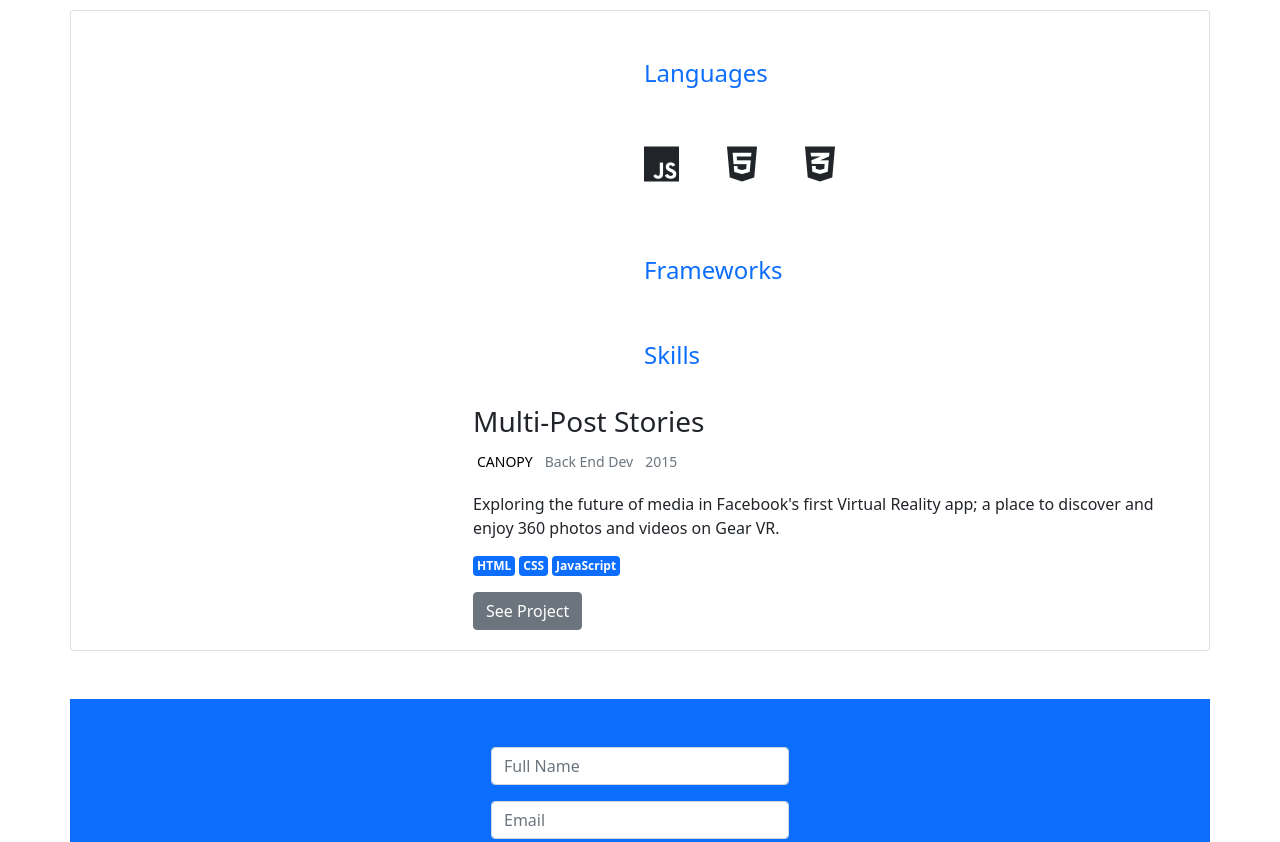
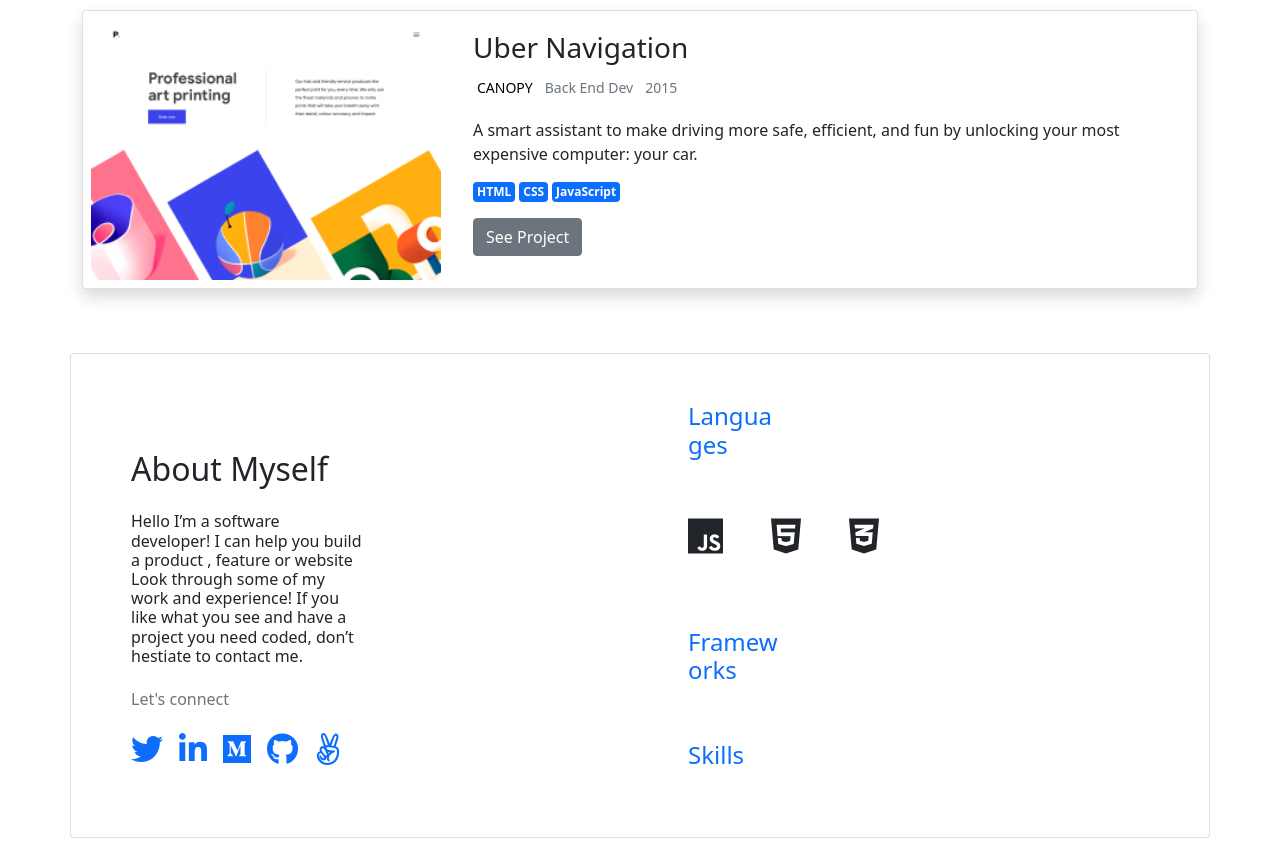
Before and after one commit to Sboursen/My-Portfolio-Bootstrap, a website: page index.html in a window 1280 px wide. Shown: the part 1819-2661 px from the top of the page. Drawn offline with nearby package versions, Linux system fonts and the light colour scheme.

Commit message:
Finish the styling of works section

```diff
--- a/index.html
+++ b/index.html
@@ -252,156 +252,16 @@
           </div>
         </div>
       </div>
-      </div>
-      </section>
-
-
-
-
-
-
-
-
-
-
-
-
-
-
-
-
-
-
-
-
-
-
-
-
-
-
-
-
-
-
-
-
-
-
-
-
-
-
-
-
-
-
-
-
-
-
-
-
-
-
-
-
-
-
-
-
-
-
-
-
-
-
-
-
-
-
-
-
-
-
-
-
-
-
-
-
-
-
-
-
-
-
-
-
-
-
-
-
-
-
-
-
-
-
-
-
-
-
-
-
-
-
-
-
-
-
-
-
-
-
-
-
-
-
-
-
-
-
-
-
-
-
-
-
-
-
-
-
-
-        <section id="about" class="container d-flex flex-column justify-content-center gap-5 rounded card mt-5 pt-5">
-        <div class="row g-2 d-flex flex-column flex-md-row-reverse">
-          <div class="col-md-4 w-50 d-flex flex-column gap-5">
-            <p class="text-primary h4">Languages</p>
-
-            <ul class="d-flex justify-content-start list-unstyled gap-5">
-              <li><i class="fab fa-js h1"></i></li>
-              <li><i class="fab fa-html5 h1"></i></li>
-              <li><i class="fab fa-css3-alt h1"></i></li>
-            </ul>
-
-            <p class="text-primary h4">Frameworks</p>
-
-            <p class="text-primary h4">Skills</p>
+      <div class="shadow card justify-content-center mb-3">
+        <div class="row g-2 d-flex flex-column flex-md-row">
+          <div class="col-md-4 w-md-50">
+            <img src="./assets/project-image4.png"
+              class="img-fluid rounded-start w-100 p-2"
+              alt="project three" />
           </div>
           <div class="col-md-8 w-md-50 p-1">
             <div class="card-body">
-              <h3 class="card-title">Multi-Post
-                Stories</h3>
+              <h3 class="card-title">Uber Navigation</h3>
 
               <ul
                 class="d-flex flex-wrap gap-1 justify-content-start list-unstyled">
@@ -414,11 +274,10 @@
                 </li>
               </ul>
               <p class="card-text">
-                Exploring the future of media in Facebook's
-                first Virtual
-                Reality app; a place to discover and enjoy
-                360 photos and
-                videos on Gear VR.
+                A smart assistant to make driving more safe,
+                efficient, and
+                fun by unlocking your most expensive
+                computer: your car.
               </p>
 
               <ul
@@ -428,7 +287,6 @@
                 <li class="badge p-1 bg-primary">JavaScript
                 </li>
               </ul>
-
               <button type="button"
                 class="btn btn-secondary">
                 See Project
@@ -436,17 +294,93 @@
             </div>
           </div>
         </div>
-      </section>
+      </div>
+    </section>
 
-      <section id="contact" class="container bg-primary text-light mt-5 p-5 d-flex align-items-center justify-content-center">
-        <form class="d-flex flex-column gap-3 justify-content-center">
-          <input placeholder="Full Name" type="name" class="form-control w-100" id="name">
-          <input placeholder="Email" type="email" class="form-control w-100" id="exampleInputEmail1" aria-describedby="emailHelp">
-          <textarea placeholder="Input your message" name="message" id="message" cols="30" rows="5" class="w-100 h-50 "></textarea>
-          <button type="submit" class="btn btn-light text-primary w-100">Submit</button>
-        </form>
 
-      </section>
+    <!-- About section -->
+    <section id="about"
+      class="container d-flex flex-md-row gap-5 rounded card mt-5 pt-5">
+      <div class="d-flex flex-column p-5 gap-3 w-50">
+        <h2 class="h2 font-weight-bold">About
+          Myself</h2>
+        <p class="h6 w-50">
+          Hello I’m a software developer! I can help you
+          build a
+          product , feature or website Look through some of
+          my work
+          and experience! If you like what you see and have
+          a project
+          you need coded, don’t hestiate to contact me.
+        </p>
+        <p class="text-secondary h6">Let's connect</p>
+        <div class="d-flex justify-content-start">
+          <ul
+            class="d-flex justify-content-between gap-3 list-unstyled">
+            <li>
+              <a href="#" class="">
+                <i class="fab fa-twitter h2"></i>
+              </a>
+            </li>
+            <li>
+              <a href="#" class="">
+                <i class="fab fa-linkedin-in h2"></i>
+              </a>
+            </li>
+            <li>
+              <a href="#" class="">
+                <i class="fab fa-medium h2"></i>
+              </a>
+            </li>
+            <li>
+              <a href="#" class="">
+                <i class="fab fa-github h2"></i>
+              </a>
+            </li>
+            <li>
+              <a href="#" class="">
+                <i class="fab fa-angellist h2"></i>
+              </a>
+            </li>
+          </ul>
+        </div>
+      </div>
+      <div
+        class="row g-2 d-flex flex-column flex-md-row h-90">
+        <div class="col-md-4 w-50 d-flex flex-column gap-5">
+          <p class="text-primary h4">Languages</p>
+
+          <ul
+            class="d-flex justify-content-start list-unstyled gap-5">
+            <li><i class="fab fa-js h1"></i></li>
+            <li><i class="fab fa-html5 h1"></i></li>
+            <li><i class="fab fa-css3-alt h1"></i></li>
+          </ul>
+
+          <p class="text-primary h4">Frameworks</p>
+
+          <p class="text-primary h4">Skills</p>
+        </div>
+      </div>
+    </section>
+
+    <section id="contact"
+      class="container bg-primary text-light mt-5 p-5 d-flex align-items-center justify-content-center">
+      <form
+        class="d-flex flex-column gap-3 justify-content-center">
+        <input placeholder="Full Name" type="name"
+          class="form-control w-100" id="name">
+        <input placeholder="Email" type="email"
+          class="form-control w-100" id="exampleInputEmail1"
+          aria-describedby="emailHelp">
+        <textarea placeholder="Input your message"
+          name="message" id="message" cols="30" rows="5"
+          class="w-100 h-50 "></textarea>
+        <button type="submit"
+          class="btn btn-light text-primary w-100">Submit</button>
+      </form>
+
+    </section>
   </main>
 
   <!-- Bootstrap Bundle with Popper -->
```
